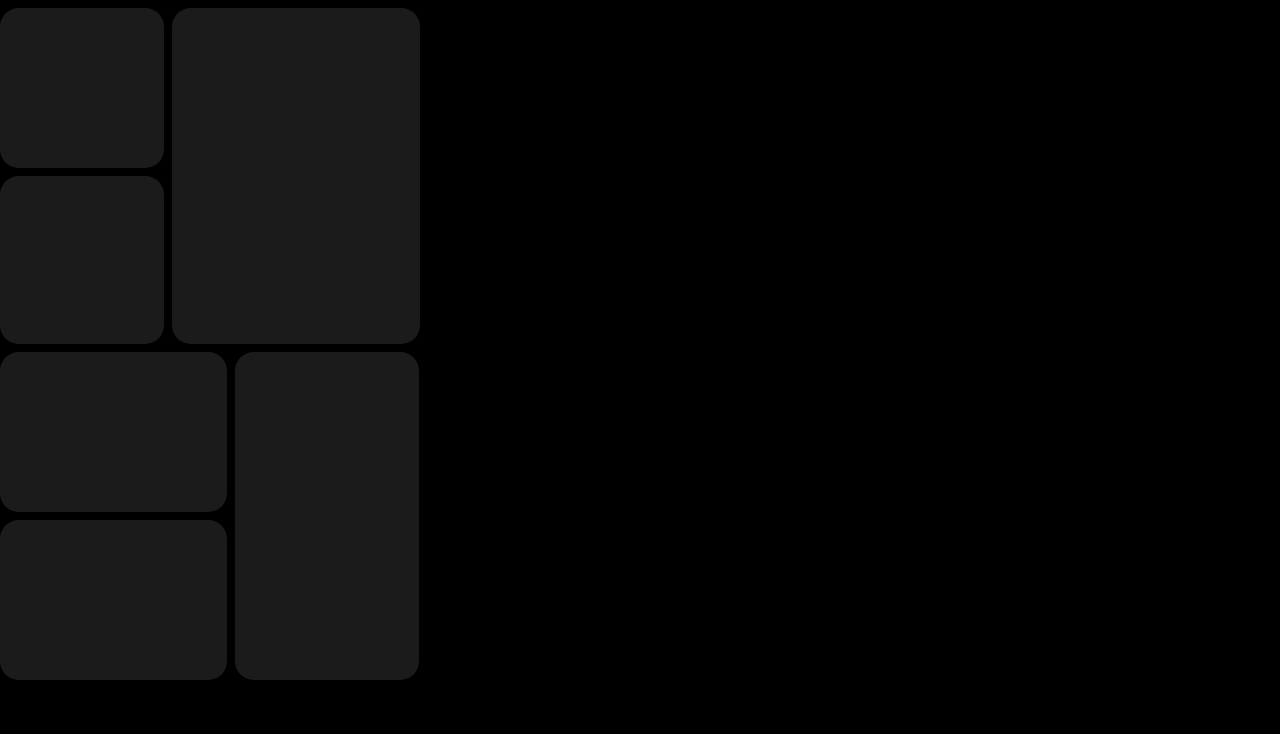
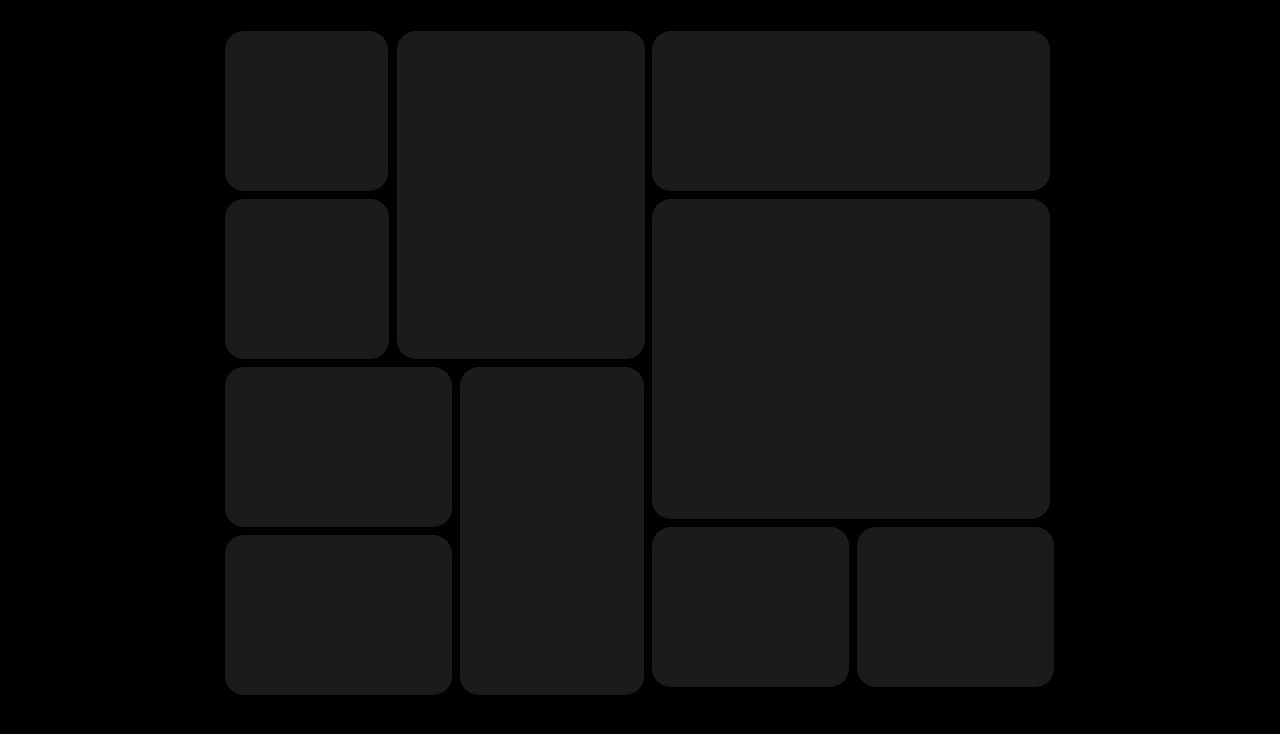
Before and after one commit to BuildNShip/shutr, a React (Vite) app: page / in a window 1280 px wide. Shown: the top 734 px of the page. Built offline with nearby package versions, Linux system fonts and the light colour scheme.

Commit message:
feat(column2)

```diff
--- a/src/pages/Home/Home.jsx
+++ b/src/pages/Home/Home.jsx
@@ -4,6 +4,7 @@ import styles from "./Home.module.css";
 const Home = () => {
   return (
     <div className={styles.mainContainer}>
+      {/* First Column */}
       <div className={styles.firstColumn}>
         <div className={styles.fcSection1}>
           <div className={styles.fcs1}>
@@ -20,6 +21,17 @@ const Home = () => {
           <div className={styles.box16}></div>
         </div>
       </div>
+      {/* Second Column */}
+      <div className={styles.secondColumn}>
+        <div className={styles.scSection1}>
+          <div className={styles.box21}></div>
+          <div className={styles.box22}></div>
+        </div>
+        <div className={styles.scSection2}>
+          <div className={styles.box23}></div>
+          <div className={styles.box24}></div>
+        </div>
+      </div>
     </div>
   );
 };
--- a/src/pages/Home/Home.module.css
+++ b/src/pages/Home/Home.module.css
@@ -16,6 +16,12 @@
   background-color: #000000;
   min-height: 100vh;
   width: 100vw;
+
+  display: flex;
+  flex-direction: row;
+  column-gap: 1.5rem;
+  justify-content: center;
+  align-items: center;
 }
 
 .box11,
@@ -37,13 +43,13 @@
 
 .box12 {
   width: 10.225rem;
-  height: 10.501rem;
+  height: 10rem;
   flex-shrink: 0;
 }
 
 .box13 {
   width: 15.512rem;
-  height: 20.992rem;
+  height: 20.5rem;
   flex-shrink: 0;
 }
 
@@ -86,3 +92,46 @@
   display: flex;
   flex-direction: row;
 }
+
+/* Second Column */
+
+.box21,
+.box22,
+.box23,
+.box24 {
+  border-radius: 18.789px;
+  background: #1b1b1b;
+  margin: 0.5rem;
+  margin-left: 0;
+}
+
+.box21 {
+  width: 24.874rem;
+  height: 10rem;
+  flex-shrink: 0;
+}
+
+.box22 {
+  width: 24.874rem;
+  height: 20rem;
+  flex-shrink: 0;
+}
+
+.box23 {
+  margin-top: 0;
+  width: 12.322rem;
+  height: 10rem;
+  flex-shrink: 0;
+}
+
+.box24 {
+  margin-top: 0;
+  width: 12.324rem;
+  height: 10rem;
+  flex-shrink: 0;
+}
+
+.scSection2 {
+  display: flex;
+  flex-direction: row;
+}
```
Lines whose indentation alone changed are shown as unchanged.
